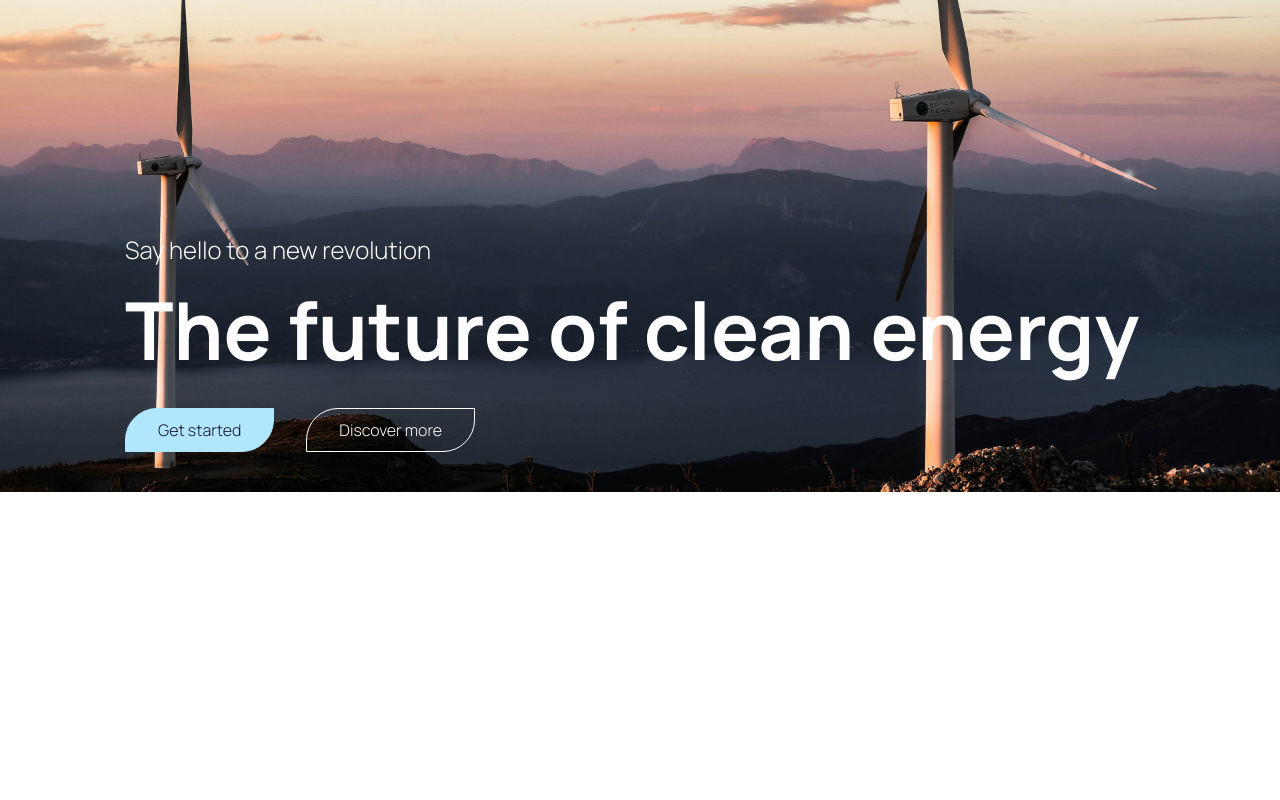
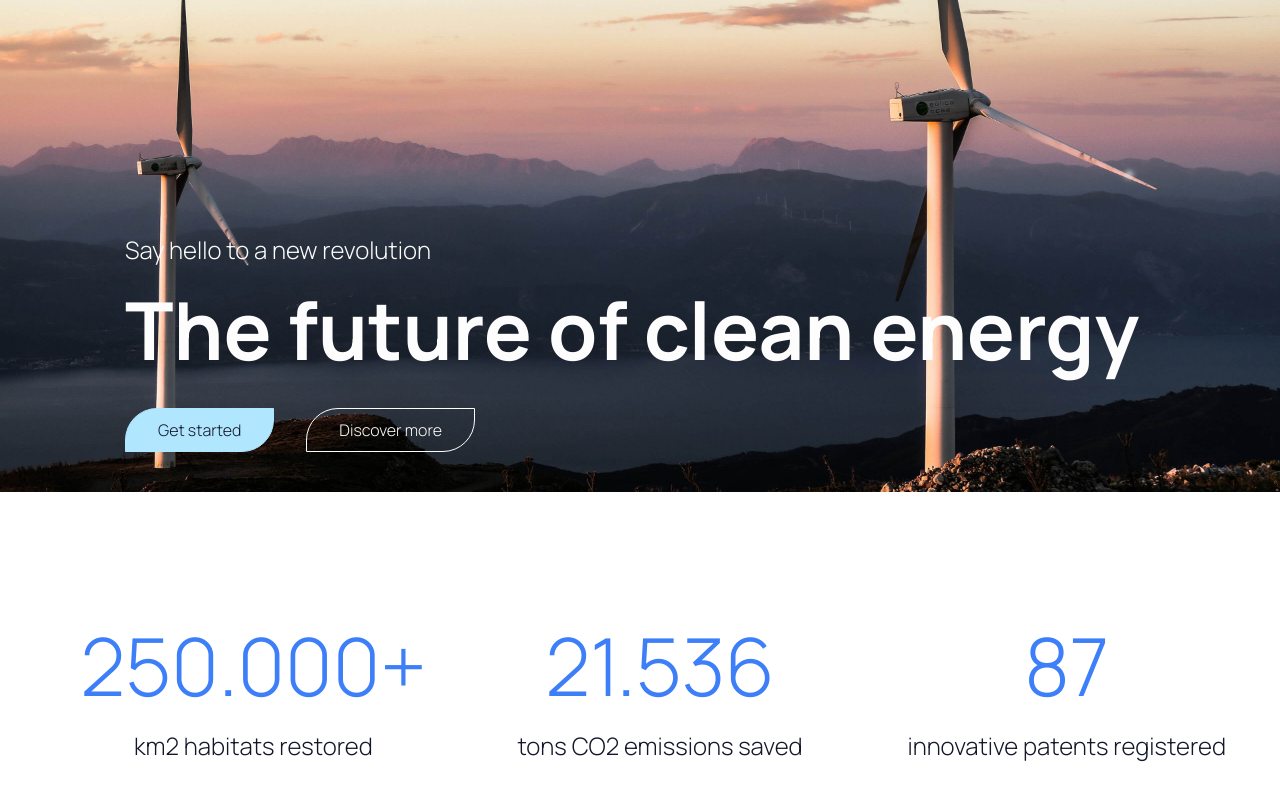
Before and after one commit to wolfpilot/planet-green-plc, a Next.js app: page / in a window 1280 px wide. Shown: the part 308-1108 px from the top of the page. Before the commit the page ends 800 px from the top, so only its background shows below. Built offline with nearby package versions, Linux system fonts and the light colour scheme.

Commit message:
Add Facts component, layout and styling

```diff
--- /dev/null
+++ b/src/app/data.ts
@@ -0,0 +1,23 @@
+// Types
+import { Props as FactsProps } from "@components/pages/website/facts/types"
+
+const mockFacts: FactsProps = {
+  items: [
+    {
+      value: "250.000+",
+      description: "km2 habitats restored",
+    },
+    {
+      value: "21.536",
+      description: "tons CO2 emissions saved",
+    },
+    {
+      value: "87",
+      description: "innovative patents registered",
+    },
+  ],
+}
+
+export const mockData = {
+  facts: mockFacts,
+}
--- a/src/app/page.tsx
+++ b/src/app/page.tsx
@@ -1,9 +1,18 @@
 // Types
 import { NextPage } from "next"
 
+// Data
+import { mockData } from "./data"
+
 // Components
 import Hero from "@components/pages/website/hero/Hero"
+import Facts from "@components/pages/website/facts/Facts"
 
-const HomePage: NextPage = () => <Hero />
+const HomePage: NextPage = () => (
+  <>
+    <Hero />
+    {mockData?.facts && <Facts {...mockData.facts} />}
+  </>
+)
 
 export default HomePage
--- /dev/null
+++ b/src/components/pages/website/facts/Facts.tsx
@@ -0,0 +1,29 @@
+// Types
+import { Props } from "./types"
+
+// Styles
+import * as S from "./styles"
+
+// Components
+import Container from "@components/layout/Container/Container"
+
+const Facts: React.FC<Props> = ({ items }) => {
+  if (!items?.length) return null
+
+  return (
+    <S.Wrapper>
+      <Container>
+        <S.List>
+          {items.map((item, index) => (
+            <S.Item key={index}>
+              <S.ItemValue>{item.value}</S.ItemValue>
+              <S.ItemDescription>{item.description}</S.ItemDescription>
+            </S.Item>
+          ))}
+        </S.List>
+      </Container>
+    </S.Wrapper>
+  )
+}
+
+export default Facts
--- /dev/null
+++ b/src/components/pages/website/facts/styles.ts
@@ -0,0 +1,40 @@
+"use client"
+
+import styled from "styled-components"
+
+// Styles
+import { mq } from "@styles/utils/mediaQueries"
+import { weights } from "@styles/typography"
+import { textStyles } from "@styles/textStyles"
+
+export const Wrapper = styled.div``
+
+export const List = styled.ul`
+  display: flex;
+  flex-direction: column;
+  gap: calc(2 * var(--grid-gutter-size));
+  list-style: none;
+  margin-top: var(--spacing-xLarge);
+  margin-bottom: var(--spacing-large);
+
+  ${mq.from.M`
+    flex-direction: row;
+    gap: var(--grid-gutter-size);
+  `}
+`
+
+export const Item = styled.li`
+  flex: 1;
+  text-align: center;
+`
+
+export const ItemValue = styled.div`
+  ${textStyles.headingL};
+  margin-bottom: var(--spacing-default);
+  color: var(--c-accent3);
+  font-weight: ${weights.light};
+`
+
+export const ItemDescription = styled.div`
+  ${textStyles.copyL};
+`
--- /dev/null
+++ b/src/components/pages/website/facts/types.ts
@@ -0,0 +1,8 @@
+export interface Item {
+  value: string
+  description: string
+}
+
+export interface Props {
+  items: Item[]
+}
--- a/src/styles/textStyles.ts
+++ b/src/styles/textStyles.ts
@@ -11,24 +11,36 @@ export const textStyles = {
     font-size: 16px;
   `,
   copyM: css`
-    font-size: 20px;
+    font-size: 18px;
+
+    ${mq.from.L`
+      font-size: 20px;
+    `}
   `,
   copyL: css`
-    font-size: 24px;
-  `,
-  headingL: css`
-    font-size: 40px;
+    font-size: 20px;
 
     ${mq.from.S`
-      font-size: 48px;
+      font-size: 22px;
+    `}
+
+    ${mq.from.L`
+      font-size: 24px;
+    `}
+  `,
+  headingS: css`
+    font-size: 26px;
+
+    ${mq.from.S`
+      font-size: 32px;
     `}
 
     ${mq.from.M`
-      font-size: 64px;
+      font-size: 36px;
     `}
 
     ${mq.from.L`
-      font-size: 80px;
+      font-size: 48px;
     `}
   `,
   headingM: css`
@@ -46,19 +58,19 @@ export const textStyles = {
       font-size: 64px;
     `}
   `,
-  headingS: css`
-    font-size: 26px;
+  headingL: css`
+    font-size: 40px;
 
     ${mq.from.S`
-      font-size: 32px;
+      font-size: 48px;
     `}
 
     ${mq.from.M`
-      font-size: 36px;
+      font-size: 64px;
     `}
 
     ${mq.from.L`
-      font-size: 48px;
+      font-size: 80px;
     `}
   `,
   hyperlink: css`
```
